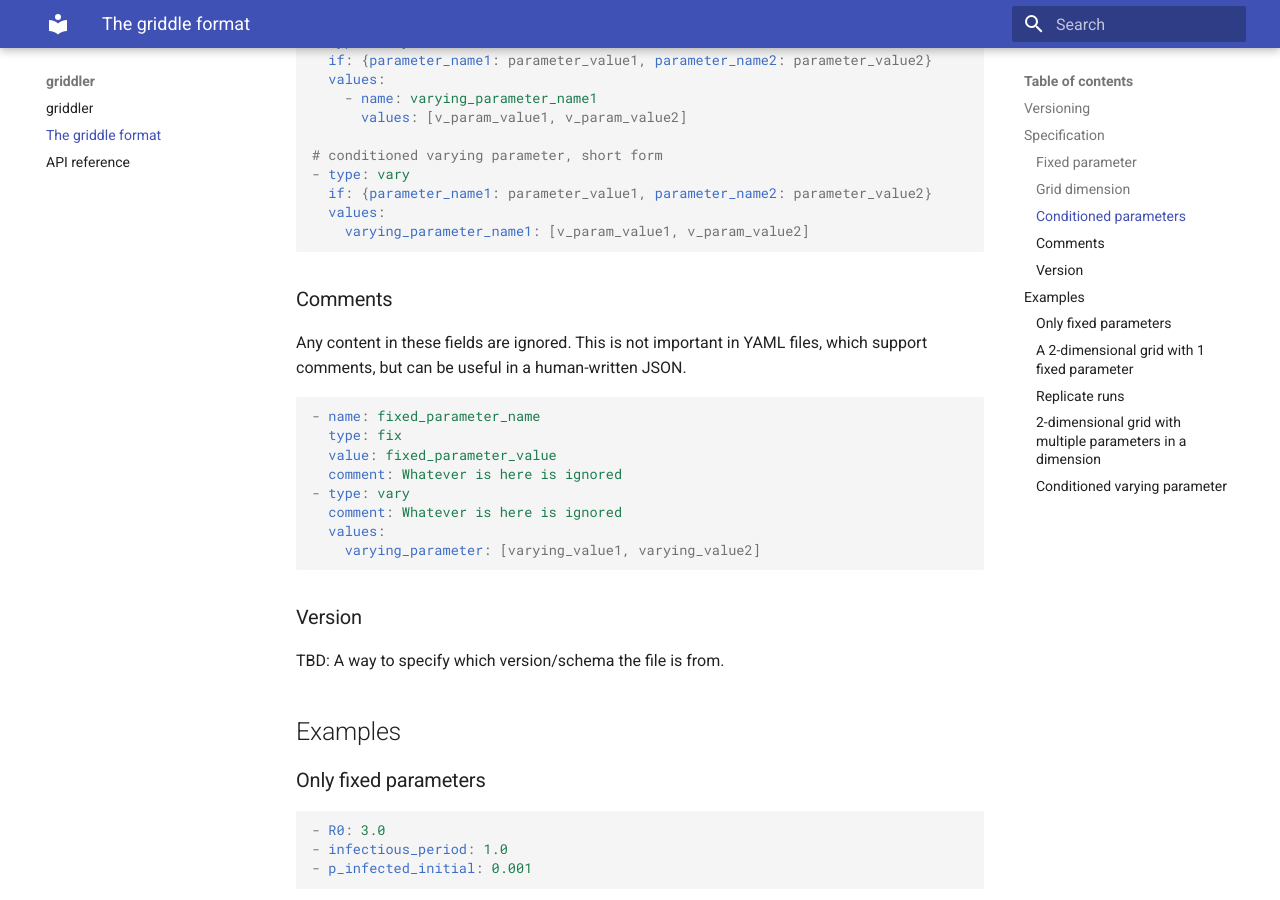
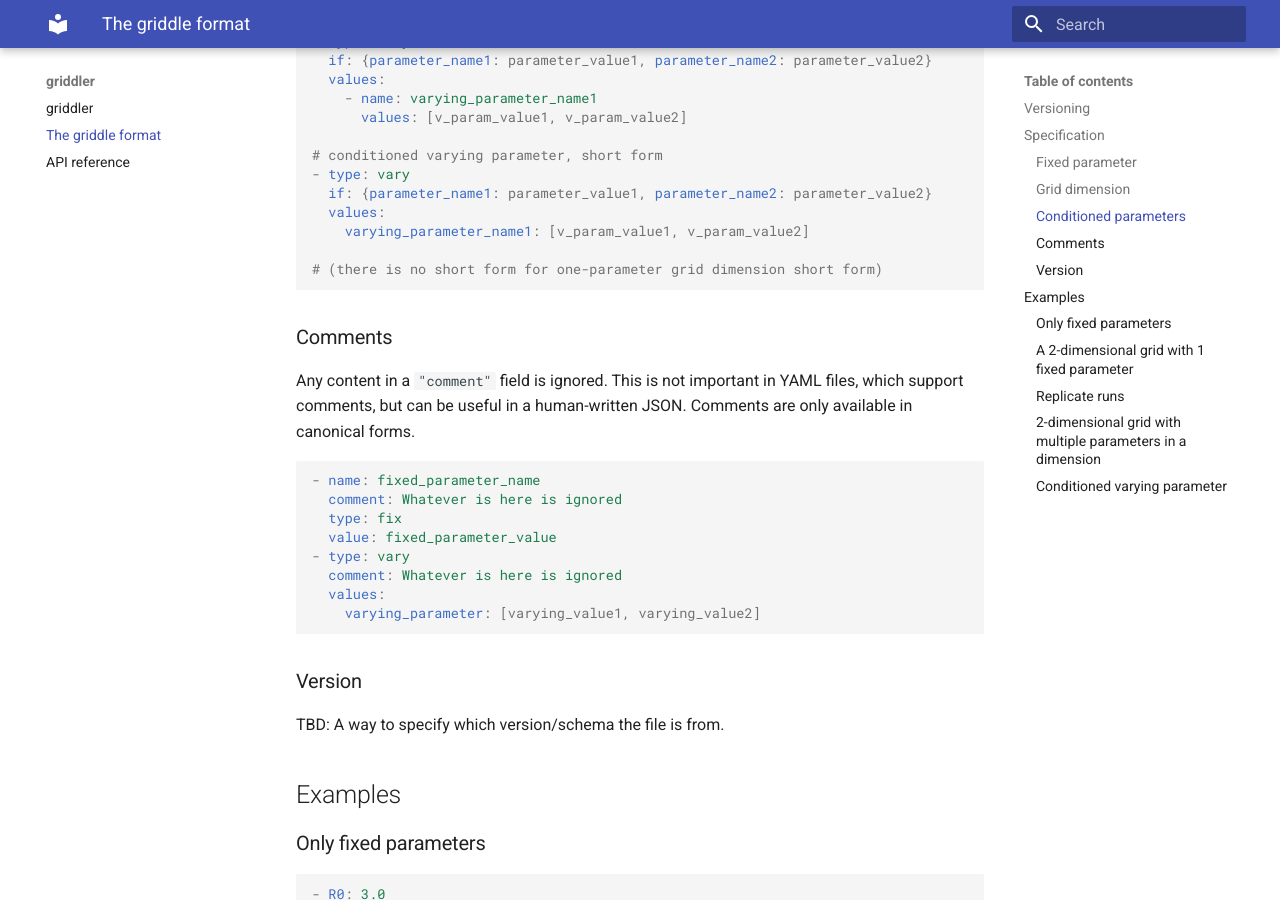
Before and after one commit to CDCgov/pygriddler, an MkDocs documentation site: the page built from docs/griddle.md, in a window 1280 px wide and 900 px high, scrolled down 2099 px. Built offline with MkDocs 1.6.1 and Material for MkDocs 9.7.7, drawn with Linux system fonts in a browser that asks for light colours.

Commit message:
schema validation passes

````diff
--- a/docs/griddle.md
+++ b/docs/griddle.md
@@ -95,17 +95,19 @@ A conditioned parameter will only be present in an parameter set when some one o
   if: {parameter_name1: parameter_value1, parameter_name2: parameter_value2}
   values:
     varying_parameter_name1: [v_param_value1, v_param_value2]
+
+# (there is no short form for one-parameter grid dimension short form)
 ```
 
 ### Comments
 
-Any content in these fields are ignored. This is not important in YAML files, which support comments, but can be useful in a human-written JSON.
+Any content in a `"comment"` field is ignored. This is not important in YAML files, which support comments, but can be useful in a human-written JSON. Comments are only available in canonical forms.
 
 ```yaml
 - name: fixed_parameter_name
+  comment: Whatever is here is ignored
   type: fix
   value: fixed_parameter_value
-  comment: Whatever is here is ignored
 - type: vary
   comment: Whatever is here is ignored
   values:
````
Also changed, not shown: 1 other file.
